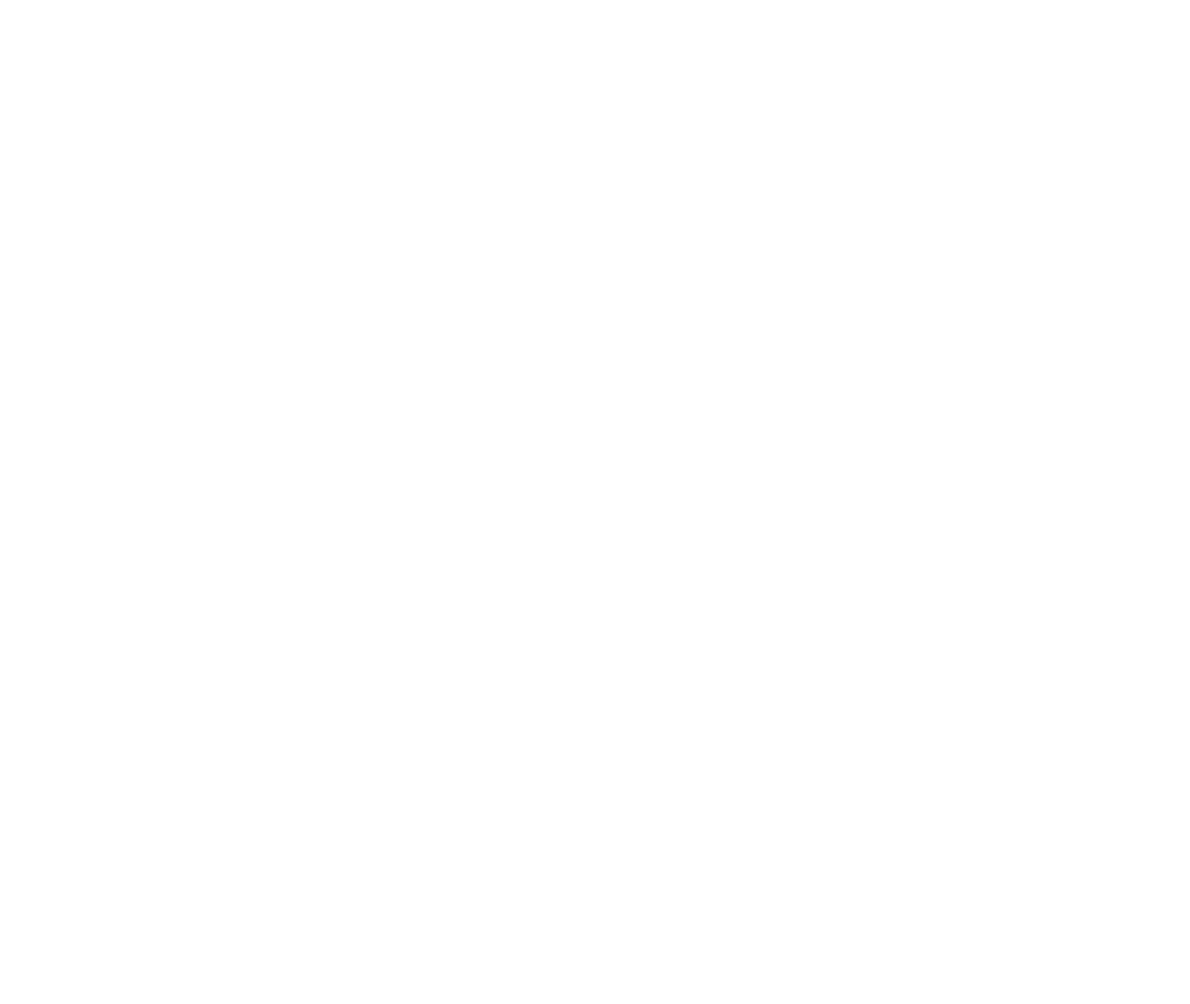
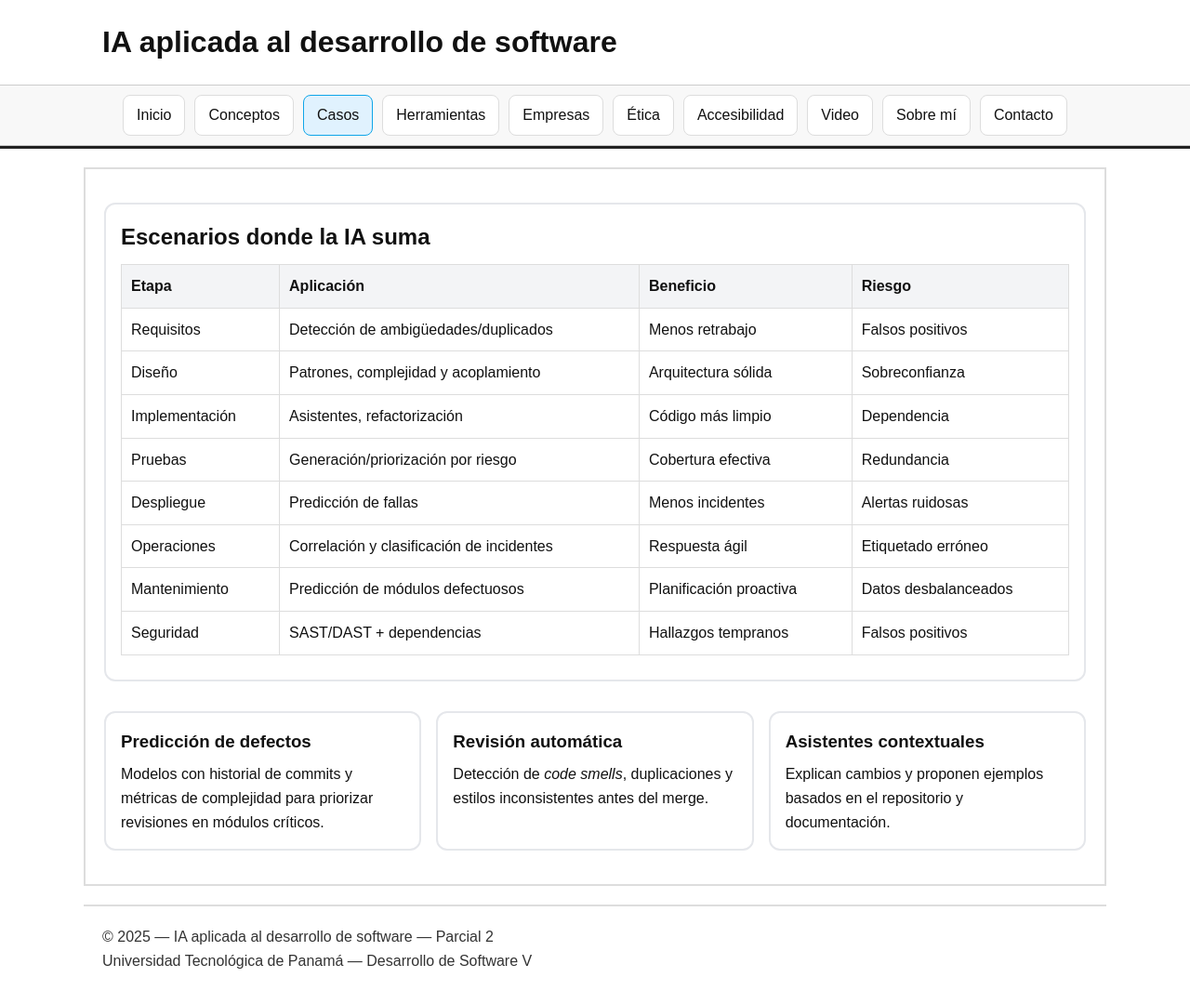
Before and after one commit to Cris0212/Parcial2DSV, a plain HTML site: page casos.html in a window 1280 px wide. Shown: the whole page at 93% size. Before the commit the page ends 800 px from the top, so only its background shows below. Drawn offline with Linux system fonts and the light colour scheme.

Commit message:
se modifico información el la carpeta conceptos y se agrego la información en la carpeta casos

```diff
--- a/casos.html
+++ b/casos.html
@@ -0,0 +1,67 @@
+<!DOCTYPE html>
+<html lang="es">
+<head>
+  <meta charset="utf-8">
+  <meta name="viewport" content="width=device-width, initial-scale=1">
+  <title>Casos — IA aplicada al desarrollo de software</title>
+  <link rel="stylesheet" href="estilos.css">
+</head>
+<body>
+<header id="header">
+  <h1>IA aplicada al desarrollo de software</h1>
+  <nav id="navbar" aria-label="Principal">
+    <ul>
+      <li><a href="index.html">Inicio</a></li>
+      <li><a href="conceptos.html">Conceptos</a></li>
+      <li><a href="casos.html" class="active">Casos</a></li>
+      <li><a href="herramientas.html">Herramientas</a></li>
+      <li><a href="empresas.html">Empresas</a></li>
+      <li><a href="etica.html">Ética</a></li>
+      <li><a href="accesibilidad.html">Accesibilidad</a></li>
+      <li><a href="video.html">Video</a></li>
+      <li><a href="sobre.html">Sobre mí</a></li>
+      <li><a href="contacto.html">Contacto</a></li>
+    </ul>
+  </nav>
+</header>
+
+<main id="contenido">
+  <article class="card">
+    <h2>Escenarios donde la IA suma</h2>
+    <table>
+      <thead><tr><th>Etapa</th><th>Aplicación</th><th>Beneficio</th><th>Riesgo</th></tr></thead>
+      <tbody>
+        <tr><td>Requisitos</td><td>Detección de ambigüedades/duplicados</td><td>Menos retrabajo</td><td>Falsos positivos</td></tr>
+        <tr><td>Diseño</td><td>Patrones, complejidad y acoplamiento</td><td>Arquitectura sólida</td><td>Sobreconfianza</td></tr>
+        <tr><td>Implementación</td><td>Asistentes, refactorización</td><td>Código más limpio</td><td>Dependencia</td></tr>
+        <tr><td>Pruebas</td><td>Generación/priorización por riesgo</td><td>Cobertura efectiva</td><td>Redundancia</td></tr>
+        <tr><td>Despliegue</td><td>Predicción de fallas</td><td>Menos incidentes</td><td>Alertas ruidosas</td></tr>
+        <tr><td>Operaciones</td><td>Correlación y clasificación de incidentes</td><td>Respuesta ágil</td><td>Etiquetado erróneo</td></tr>
+        <tr><td>Mantenimiento</td><td>Predicción de módulos defectuosos</td><td>Planificación proactiva</td><td>Datos desbalanceados</td></tr>
+        <tr><td>Seguridad</td><td>SAST/DAST + dependencias</td><td>Hallazgos tempranos</td><td>Falsos positivos</td></tr>
+      </tbody>
+    </table>
+  </article>
+
+  <section class="grid grid-3">
+    <article class="card">
+      <h3>Predicción de defectos</h3>
+      <p>Modelos con historial de commits y métricas de complejidad para priorizar revisiones en módulos críticos.</p>
+    </article>
+    <article class="card">
+      <h3>Revisión automática</h3>
+      <p>Detección de <em>code smells</em>, duplicaciones y estilos inconsistentes antes del merge.</p>
+    </article>
+    <article class="card">
+      <h3>Asistentes contextuales</h3>
+      <p>Explican cambios y proponen ejemplos basados en el repositorio y documentación.</p>
+    </article>
+  </section>
+</main>
+
+<footer id="footer">
+  <p>© 2025 — IA aplicada al desarrollo de software — Parcial 2</p>
+  <p>Universidad Tecnológica de Panamá — Desarrollo de Software V</p>
+</footer>
+</body>
+</html>
--- a/estilos.css
+++ b/estilos.css
@@ -0,0 +1,186 @@
+/* Reset básico + modelo de caja */
+*{box-sizing:border-box;margin:0;padding:0}
+html,body{
+    background:#ffffff;
+    color:#111;
+    font-family:Arial, Helvetica, sans-serif;
+    line-height:1.6}
+
+:root{
+    --img-h: 220px;
+    --img-radius: 12px;
+}
+
+img{
+  display:block;
+  width:100%;
+  height:var(--img-h);
+  object-fit:cover;
+  border-radius:var(--img-radius);
+  margin:0 auto;
+}
+
+
+
+/* Contenedor base para ver claramente el modelo de caja */
+#contenido{max-width:1100px;
+    margin:20px auto;
+    padding:20px;border:2px solid #ddd;
+    background:#fff
+}
+
+#header{
+    border-bottom:3px solid #222;
+    background:#fff
+}
+#header h1{
+    max-width:1100px;
+    margin:0 auto;
+    padding:20px
+}
+
+/* Navbar centrado con items equiespaciados */
+#navbar{
+    border-top:1px solid #ccc;
+    border-bottom:1px solid #ccc;
+    background:#f8f8f8
+}
+#navbar ul{
+    list-style:none;
+    display:flex;
+    flex-wrap:wrap;
+    justify-content:center;
+    gap:10px;
+    max-width:1100px;
+    margin:0 auto;
+    padding:10px
+}
+#navbar a{
+    display:inline-block;
+    padding:8px 14px;
+    border:1px solid #ddd;
+    border-radius:8px;color:#111;
+    text-decoration:none;
+    background:#fff
+}
+
+#navbar a:hover{
+    background:#f0f0f0
+}
+#navbar a.active{
+    border-color:#0ea5e9;
+    background:#e0f2fe
+}
+
+/* Tarjetas para resaltar secciones, con bordes visibles (box model) */
+.card{
+    border:2px solid #e5e7eb;
+    border-radius:12px;
+    padding:16px;
+    margin:16px 0;
+    background:#fff
+}
+.card h2,.card h3{
+    margin-bottom:8px
+}
+.badge{
+    display:inline-block;
+    border:1px solid #ddd;
+    border-radius:999px;
+    padding:2px 8px;
+    font-size:.85rem;
+    background:#f7fee7
+}
+
+/* Tablas con bordes y encabezados */
+table{
+    width:100%;
+    border-collapse:collapse;
+    margin:10px 0;border:1px solid #ddd;
+    background:#fff
+}
+th,td{
+    padding:10px;
+    border:1px solid #ddd;
+    text-align:left;
+    vertical-align:top
+}
+thead th{
+    background:#f3f4f6;
+    font-weight:bold
+}
+
+/* Formularios */
+form{
+    display:grid;gap:10px;
+    margin-top:10px
+}
+label{
+    font-weight:bold
+}
+input,textarea{
+    padding:10px;
+    border:1px solid #ccc;
+    border-radius:6px;
+    background:#fff
+}
+button{
+    padding:10px 14px;
+    border:1px solid #0ea5e9;
+    border-radius:8px;
+    background:#0ea5e9;
+    color:#fff;
+    cursor:pointer}
+button[aria-disabled="true"]{
+    opacity:.6;
+    cursor:not-allowed
+}
+
+
+/* Grids responsivos simples */
+.grid{
+    display:grid;
+    gap:16px
+}
+.grid-2{
+    grid-template-columns:repeat(2,minmax(0,1fr))
+}
+.grid-3{
+    grid-template-columns:repeat(3,minmax(0,1fr))
+}
+
+/* Bloque destacado */
+.highlight{
+    border-left:4px solid #0ea5e9;
+    padding-left:10px;background:#f0f9ff
+}
+
+/* Footer con borde superior para evidenciar caja */
+#footer{
+    max-width:1100px;
+    margin:20px auto;
+    padding:20px;
+    border-top:2px solid #ddd;
+    color:#333}
+
+
+:root{
+  --accent:#0ea5e9;
+  --accent-2:#7c3aed;
+  --ok:#16a34a; --warn:#ca8a04; --err:#dc2626;
+}
+a{color:var(--accent)}
+
+
+@media (max-width: 800px){
+  .grid-2,.grid-3{grid-template-columns:1fr}
+  #header h1{padding:16px}
+  #navbar ul{gap:6px}
+  #contenido{margin:10px auto;padding:14px}
+}
+
+@page{margin:20mm}
+@media print{
+  #navbar,#footer{display:none}
+  a[href]:after{content:" (" attr(href) ") ";font-size:.85em;color:#333}
+}
```
Also changed, not shown: conceptos.html (+1 -1 lines).
